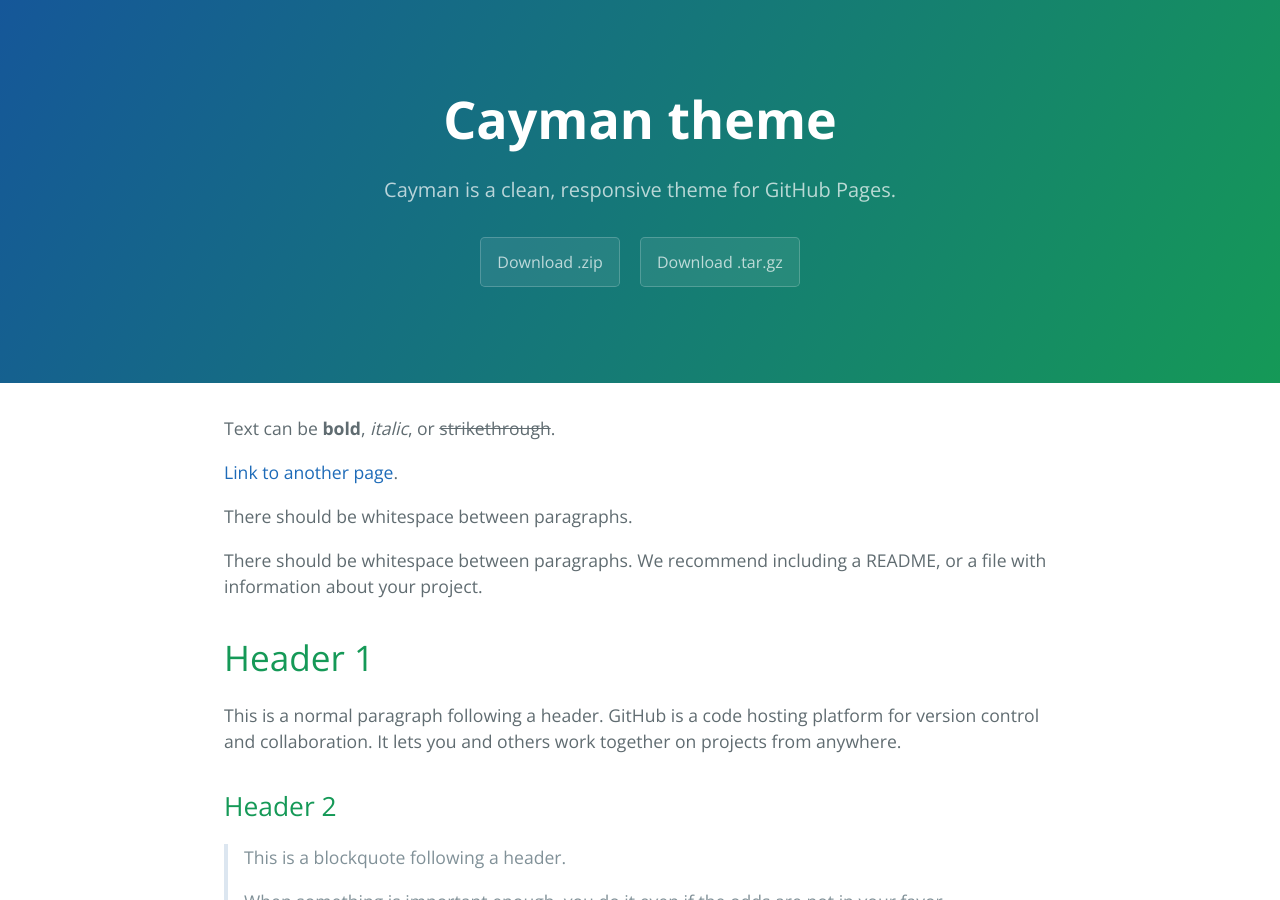
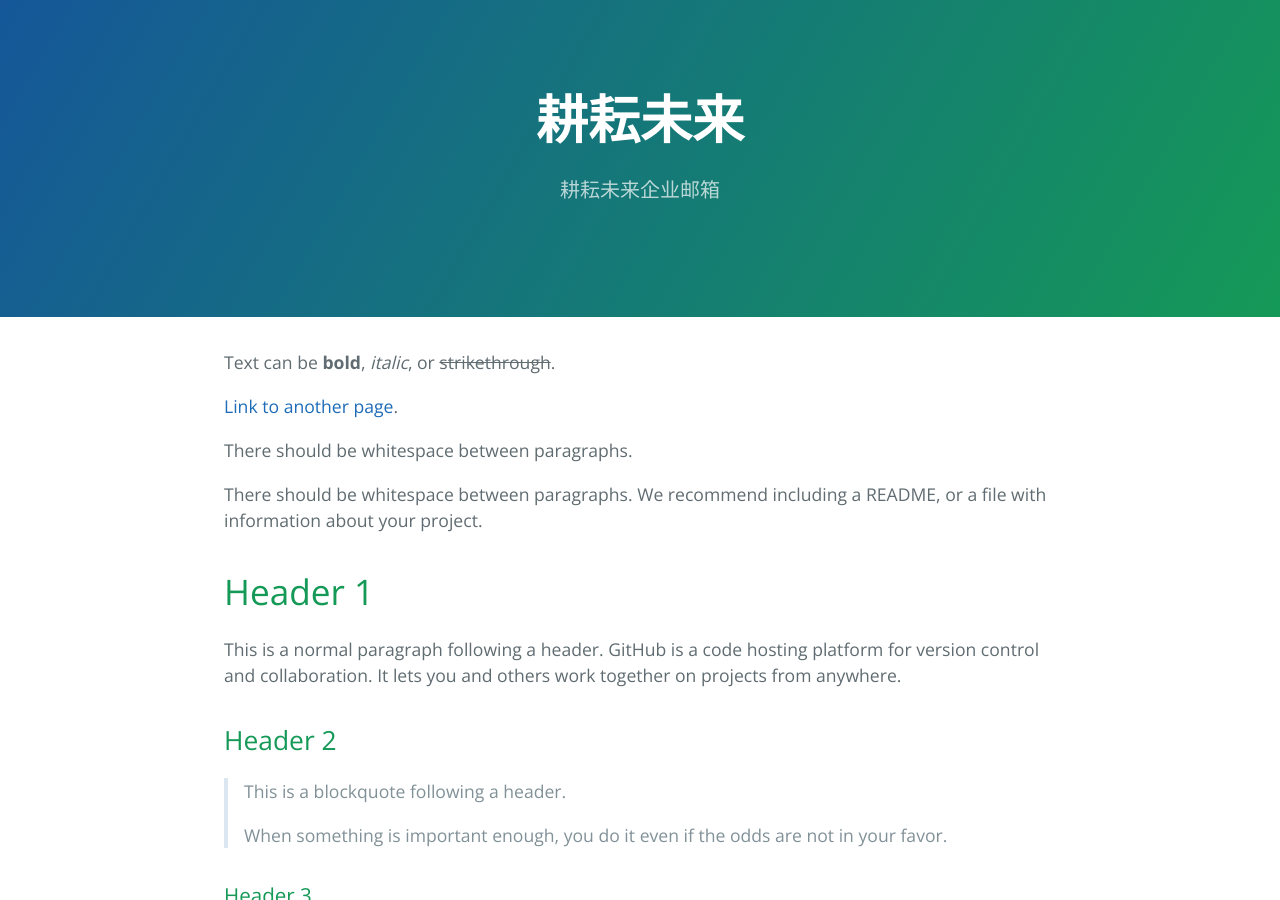
Before and after one commit to farmingseed/farmingseed.github.io, a Jekyll site: the page built from index.md, in a window 1280 px wide and 900 px high. Built offline with Jekyll 4.4.1, drawn with Linux system fonts in a browser that asks for light colours.

Commit message:
hahahahah

```diff
--- a/_config.yml
+++ b/_config.yml
@@ -1,5 +1,5 @@
-title: Cayman theme
-description: Cayman is a clean, responsive theme for GitHub Pages.
-show_downloads: true
+title: 耕耘未来
+description: 耕耘未来企业邮箱
+show_downloads: false
 google_analytics:
 theme: jekyll-theme-cayman
```
